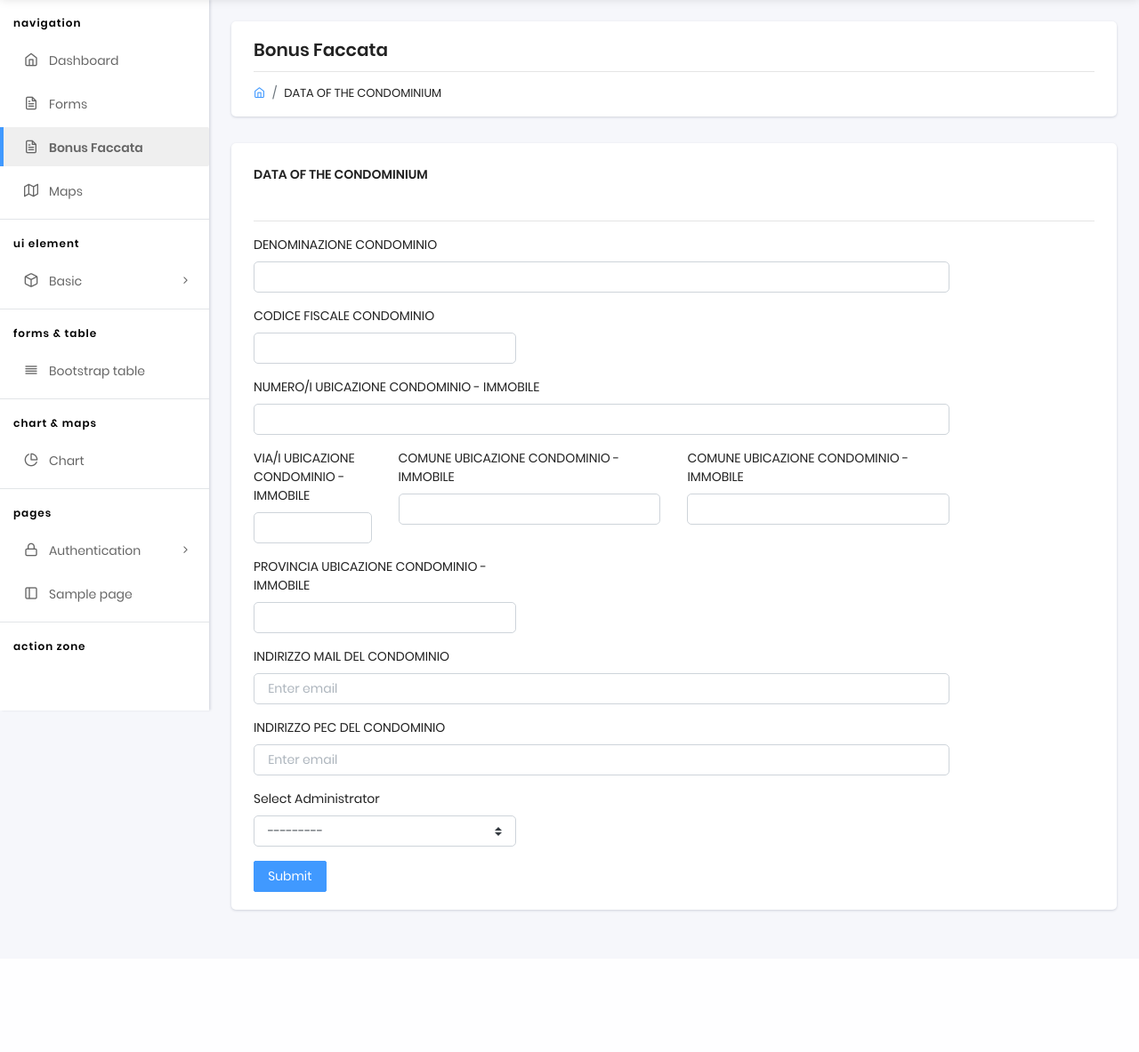
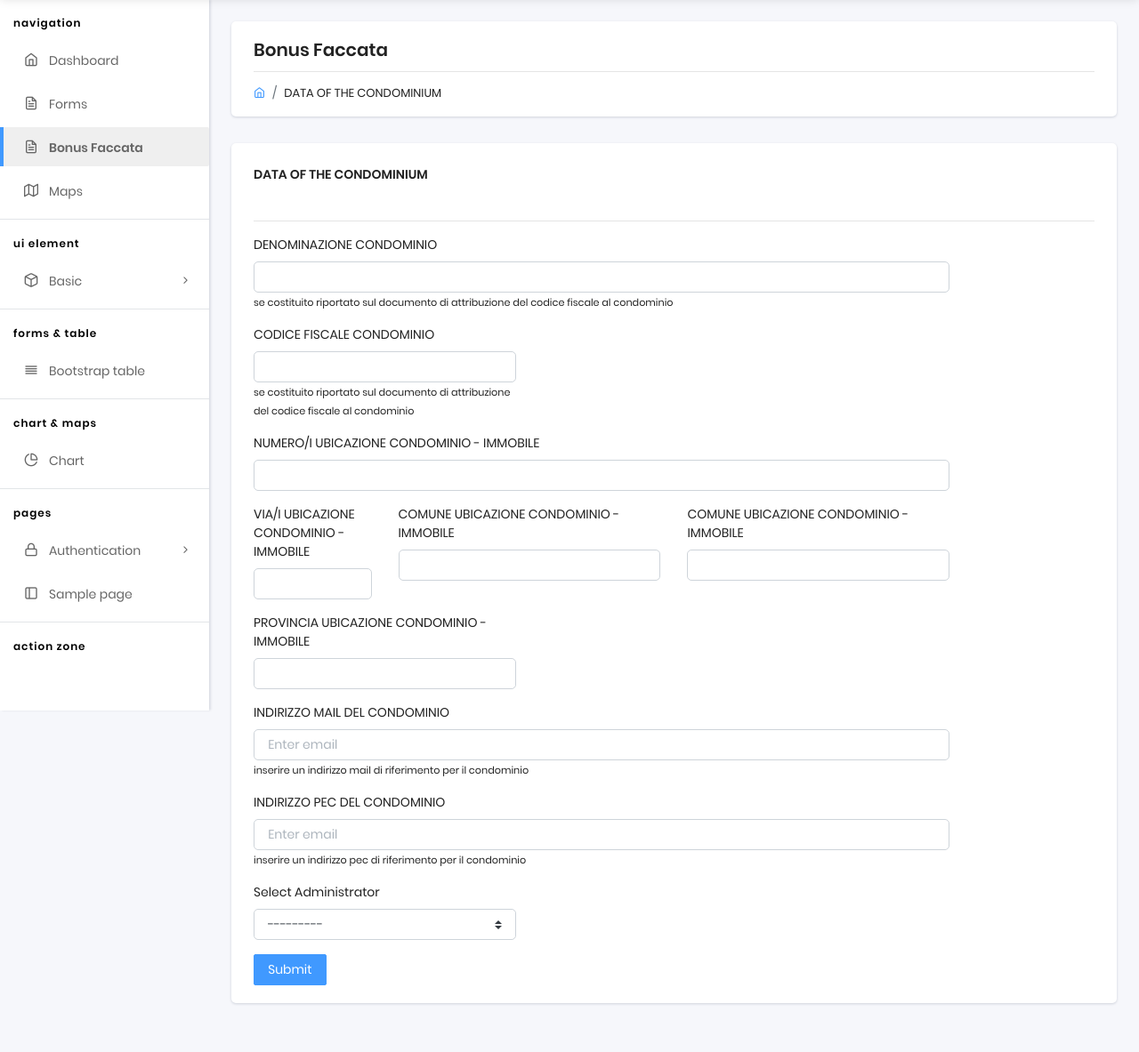
Before and after one commit to MiloshBogdanovic/graffetta, a Django app: page /bonus_faccata.html in a window 1280 px wide. Shown: the part 57-1240 px from the top of the page at 89% size. Before the commit the page ends 1083 px from the top, so only its background shows below. Run offline with Django 3.2, Linux system fonts and the light colour scheme; the visitor is signed in with stand-in values (Sample User, id 1); some libraries are stand-ins or nearby versions.

Commit message:
Added small text under fields

```diff
--- a/core/templates/bonus_faccata.html
+++ b/core/templates/bonus_faccata.html
@@ -53,14 +53,18 @@
                                         <div class="form-group col-md-10 col-lg-10">
                                             <label for="cond_name">DENOMINAZIONE CONDOMINIO</label>
                                             {{forms.name}}
+                                            <small>se costituito riportato sul documento di attribuzione del codice fiscale al condominio</small>
                                         </div>
                                         <div class="form-group col-md-4 col-lg-4">
                                             <label for="fiscal_code">CODICE FISCALE CONDOMINIO</label>
                                             {{forms.fiscal_code}}
+                                            <small>se costituito riportato sul documento di attribuzione del codice fiscale al condominio</small>
+
                                         </div>
                                         <div class="form-group col-md-10 col-lg-10">
                                             <label for="street">NUMERO/I UBICAZIONE CONDOMINIO - IMMOBILE</label>
                                             {{forms.street}}
+
                                         </div>
 
                                         </div>
@@ -90,10 +94,12 @@
                                         <div class="form-group col-md-10 col-lg-10">
                                             <label for="email">INDIRIZZO MAIL DEL CONDOMINIO</label>
                                             {{forms.email}}
+                                            <small>inserire un indirizzo mail di riferimento per il condominio</small>
                                         </div>
                                         <div class="form-group col-md-10 col-lg-10">
                                             <label for="pec_mail">INDIRIZZO PEC DEL CONDOMINIO</label>
                                             {{forms.pec_mail}}
+                                            <small>inserire un indirizzo pec di riferimento per il condominio</small>
                                         </div>
                                         </div>
 
--- a/core/templates/bonus_faccata_individual.html
+++ b/core/templates/bonus_faccata_individual.html
@@ -53,6 +53,7 @@
                                             <div class="form-group col-md-10 col-lg-10">
                                                 <label for="title">TITOLO AMMINISTRATORE</label>
                                                 {{forms.title}}
+                                                <small>SIG./SIG.RA/GEOM./RAG./ING./ARCH/ALTRO</small>
                                             </div>
                                             <div class="form-group col-md-4 col-lg-4">
                                                 <label for="fiscal_code">NOME</label>
--- a/core/templates/bonus_faccata_legal.html
+++ b/core/templates/bonus_faccata_legal.html
@@ -47,11 +47,13 @@
                                     <div class="form-group">
                                         <label for="company_name">DENOMINAZIONE SOCIETA'</label>
                                         {{forms.company_name}}
+                                        <small>indicazione riportata enlla visura camerale</small>
                                     </div>
 
                                      <div class="form-group">
                                         <label for="province">PROVINCIA/E ISCRIZIONE REGISTRO IMPRESE</label>
                                         {{forms.province}}
+                                        <small>riportare la provincia o le provincie nel caso in cui il Registro Imprese comprenda più province</small>
                                     </div>
 
                                      <div class="form-group">
@@ -91,6 +93,7 @@
                                      <div class="form-group">
                                         <label for="legal_title_rep">TITOLO LEGALE RAPPRESENTATE</label>
                                         {{forms.legal_title_rep}}
+                                        <small>SIG./SIG.RA/GEOM./RAG./ING./ARCH/ALTRO</small>
                                     </div>
 
                                      <div class="form-group">
```
Also changed, not shown: 1 other file.
